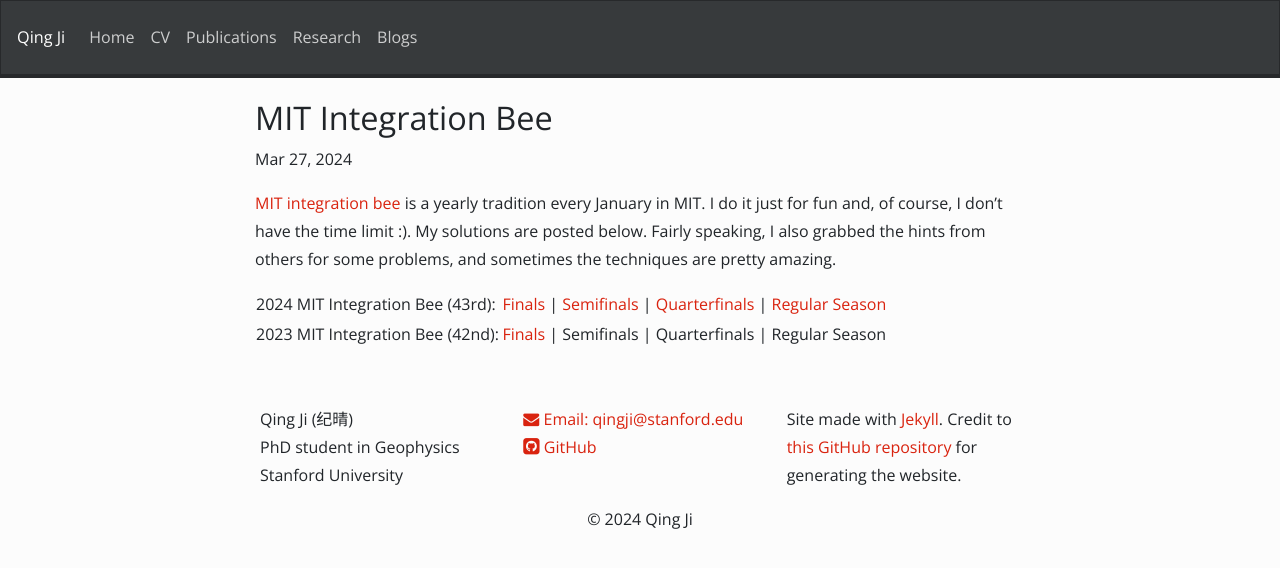
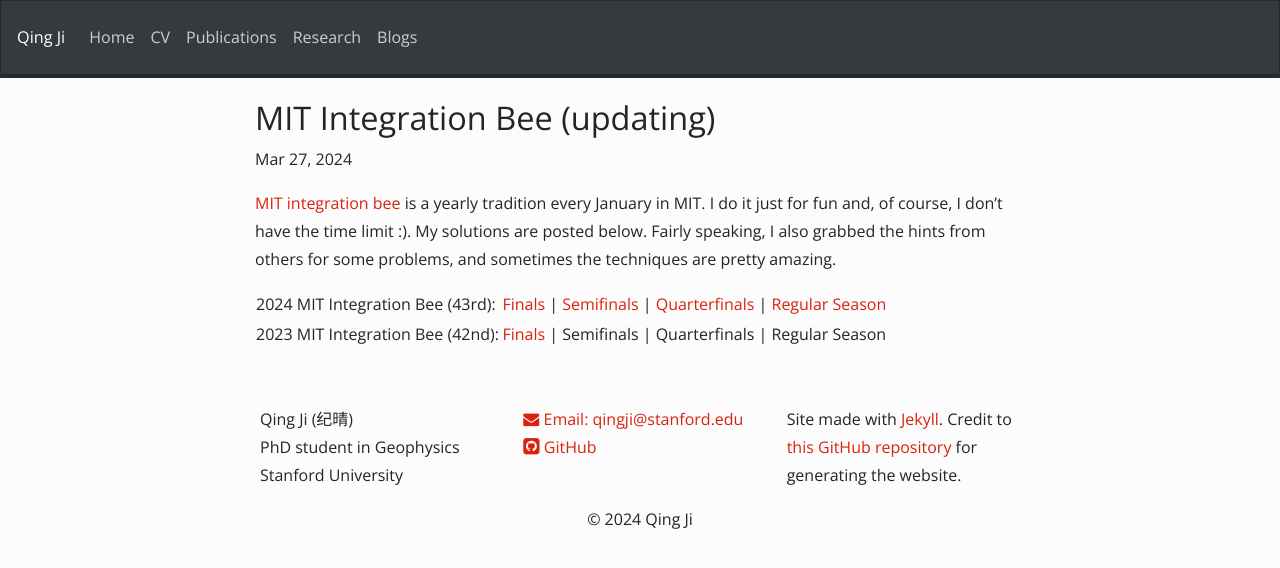
Before and after one commit to NickJi98/NickJi98.github.io, a Jekyll site: the page built from _posts/2024-03-27-MIT-integration.md, in a window 1280 px wide. Shown: the top 568 px of the page. Built offline with Jekyll 4.4.1, drawn with Linux system fonts in a browser that asks for light colours; nearby versions of some CDN libraries; a style sheet for code colours, icons or effects is not loaded.

Commit message:
Update posts

```diff
--- a/_posts/2024-03-27-MIT-integration.md
+++ b/_posts/2024-03-27-MIT-integration.md
@@ -1,5 +1,5 @@
 ---
-title: "MIT Integration Bee"
+title: "MIT Integration Bee (updating)"
 layout: postlay
 date: 2024-03-27
 ---
```
Also changed, not shown: _posts/2024-03-28-My-notes.md (+2 -0 lines).
